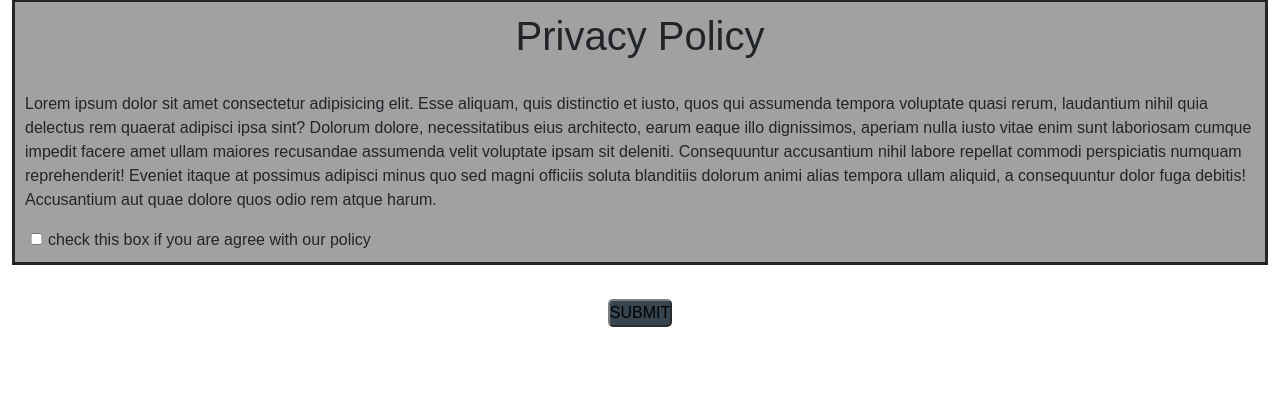
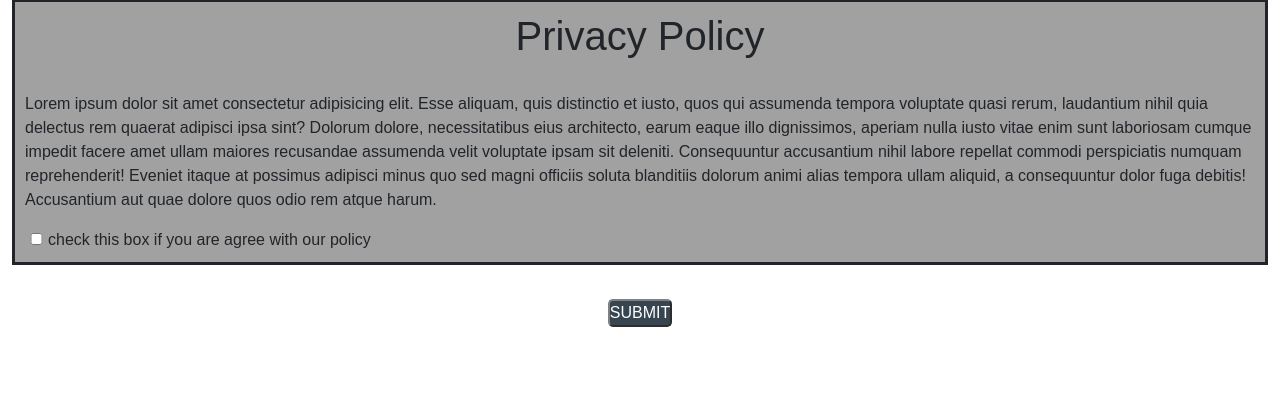
Before and after one commit to Vipul-Patilw/In-Progress-Mapevent-Class-based-Django, a Django app: page /sign in a window 1280 px wide. Shown: the part 572-973 px from the top of the page. Run offline with Django 4.2, Linux system fonts and the light colour scheme.

Commit message:
front end changes

```diff
--- a/mapeventProject/templates/logininfo.html
+++ b/mapeventProject/templates/logininfo.html
@@ -560,7 +560,7 @@
 
         <br></pre>
 
-         <div class="button"><button type="submit" style="background-color: #36454f;">SUBMIT</button></a><br><br><br><br></div>
+         <div class="button"><button type="submit" style="background-color: #36454f; color:white;">SUBMIT</button></a><br><br><br><br></div>
 
         </form>
 
--- a/mapeventProject/templates/personalDetails.html
+++ b/mapeventProject/templates/personalDetails.html
@@ -576,6 +576,7 @@
         border:solid;
         border-color:whitesmoke;
         color: black ;
+        background-color:white;
         box-sizing: border-box;
 
     }
```
Also changed, not shown: mapeventProject/db.sqlite3.
